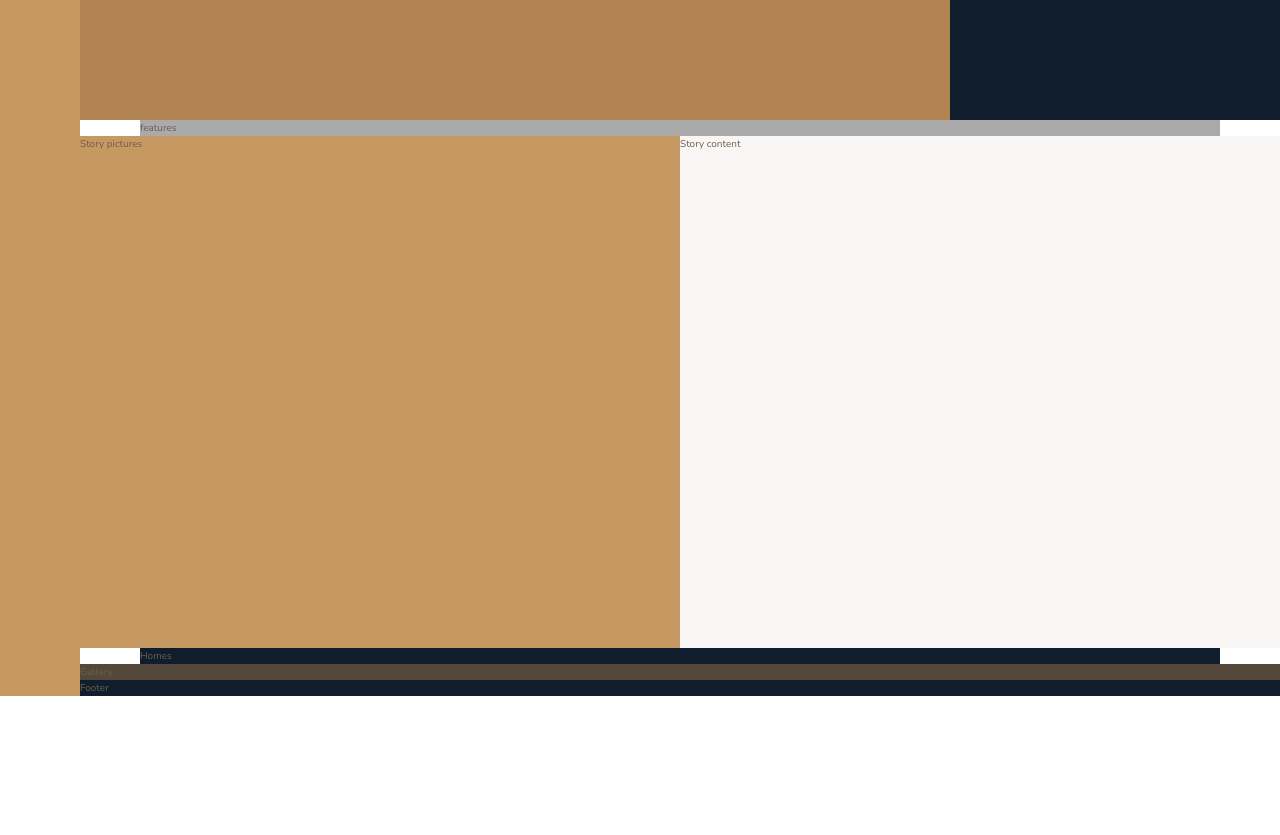
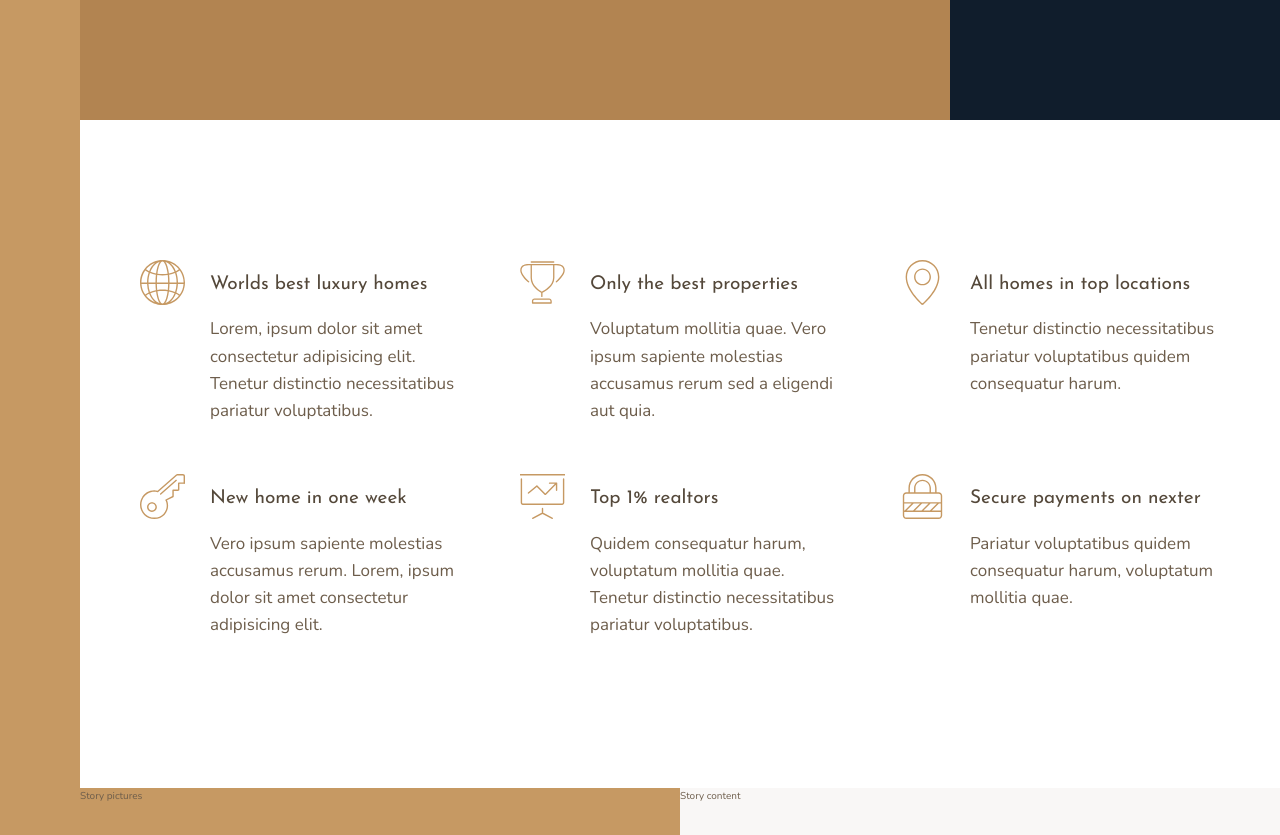
Before and after one commit to vovapankiw/SASS_GRID, a website: page index.html in a window 1280 px wide. Shown: the part 520-1355 px from the top of the page. Before the commit the page ends 1216 px from the top, so only its background shows below. Drawn offline with nearby package versions, Linux system fonts and the light colour scheme; files that its build step writes are made by us from their sources.

Commit message:
feature section

```diff
--- a/index.html
+++ b/index.html
@@ -25,7 +25,51 @@
         </div>
 
         <section class="features">
-          features
+         <div class="feature">
+           <svg class="feature__icon">
+             <use xlink:href="img/sprite.svg#icon-global"></use>
+           </svg>
+           <h4 class="heading-4 heading-4--dark">Worlds best luxury homes</h4>
+           <p class="feature__text">Lorem, ipsum dolor sit amet consectetur adipisicing elit. Tenetur distinctio necessitatibus pariatur voluptatibus.</p>
+         </div>
+         <div class="feature">
+           <svg class="feature__icon">
+             <use xlink:href="img/sprite.svg#icon-trophy"></use>
+           </svg>
+           <h4 class="heading-4 heading-4--dark">Only the best properties</h4>
+           <p class="feature__text">Voluptatum mollitia quae. Vero ipsum sapiente molestias accusamus rerum sed a eligendi aut quia.
+          </p>
+         </div>
+         <div class="feature">
+           <svg class="feature__icon">
+             <use xlink:href="img/sprite.svg#icon-map-pin"></use>
+           </svg>
+           <h4 class="heading-4 heading-4--dark">All homes in top locations</h4>
+           <p class="feature__text">Tenetur distinctio necessitatibus pariatur voluptatibus quidem consequatur harum.
+          </p>
+         </div>
+         <div class="feature">
+           <svg class="feature__icon">
+             <use xlink:href="img/sprite.svg#icon-key"></use>
+           </svg>
+           <h4 class="heading-4 heading-4--dark">New home in one week</h4>
+           <p class="feature__text">Vero ipsum sapiente molestias accusamus rerum. Lorem, ipsum dolor sit amet consectetur adipisicing elit.</p>
+         </div>
+         <div class="feature">
+           <svg class="feature__icon">
+             <use xlink:href="img/sprite.svg#icon-presentation"></use>
+           </svg>
+           <h4 class="heading-4 heading-4--dark">Top 1% realtors</h4>
+           <p class="feature__text">Quidem consequatur harum, voluptatum mollitia quae. Tenetur distinctio necessitatibus pariatur voluptatibus.</p>
+         </div>
+         <div class="feature">
+           <svg class="feature__icon">
+             <use xlink:href="img/sprite.svg#icon-lock"></use>
+           </svg>
+           <h4 class="heading-4 heading-4--dark">Secure payments on nexter</h4>
+           <p class="feature__text">Pariatur voluptatibus quidem consequatur harum, voluptatum mollitia quae.</p>
+         </div>
+
         </section>
 
         <div class="story__pictures">
--- a/sass/_features.scss
+++ b/sass/_features.scss
@@ -1,4 +1,30 @@
 .features {
-  background-color: $color-grey-light-2;
   grid-column: center-start / center-end;
+  margin: 15rem 0;
+
+  display: grid;
+  // grid-template-columns: repeat(3, 1fr);
+  grid-template-columns: repeat(auto-fit, minmax(25rem, 1fr));
+  grid-gap: 6rem;
+  align-items: start;
 }
+
+.feature {
+
+  display: grid;
+  grid-template-columns: min-content 1fr;
+  grid-row-gap: 1.5rem;
+  grid-column-gap: 2.5rem;
+
+  &__icon {
+    fill: $color-primary;
+    width: 4.5rem;
+    height: 4.5rem;;
+    grid-row: 1 / span 2;
+    transform: translateY(-1rem);
+  }
+
+  &__text {
+    font-size: 1.7rem;
+  }
+}
--- a/sass/_typography.scss
+++ b/sass/_typography.scss
@@ -0,0 +1,25 @@
+%heading {
+  font-family: $font-display;
+  font-weight: 400;
+}
+
+.heading-1 {
+  @extend %heading;
+}
+.heading-2 {
+  @extend %heading;
+}
+.heading-3 {
+  @extend %heading;
+}
+.heading-4 {
+  @extend %heading;
+  font-size: 1.9rem;
+
+  &--light {
+    color: $color-grey-light-1;
+  }
+  &--dark {
+    color: $color-grey-dark-1;
+  }
+}
```
